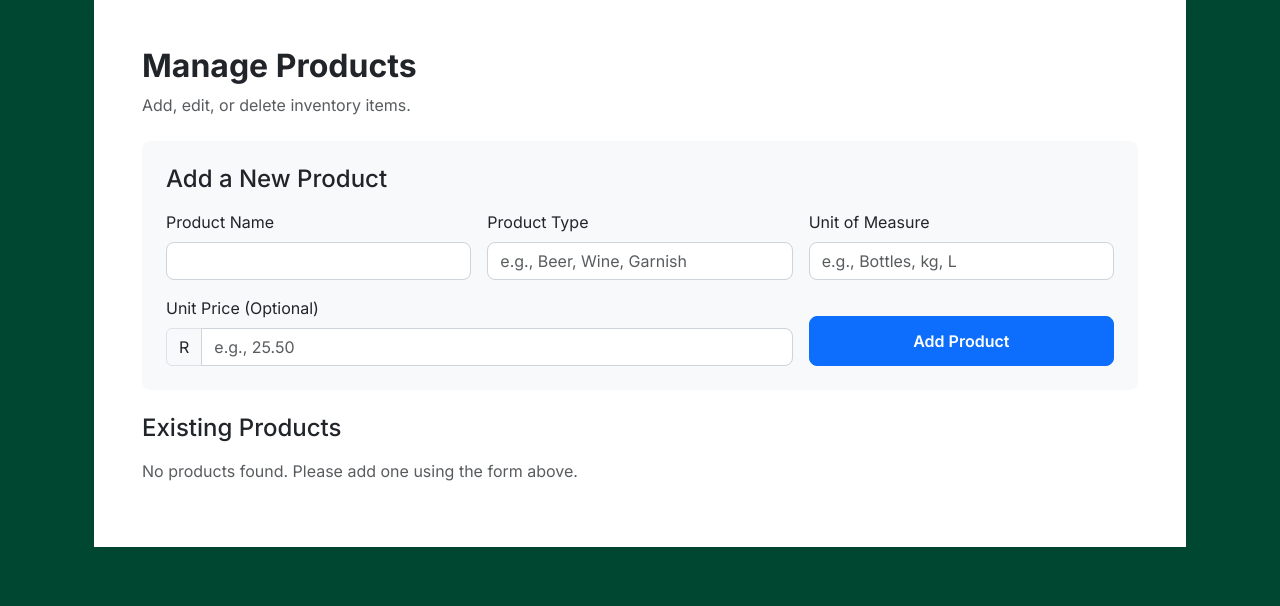
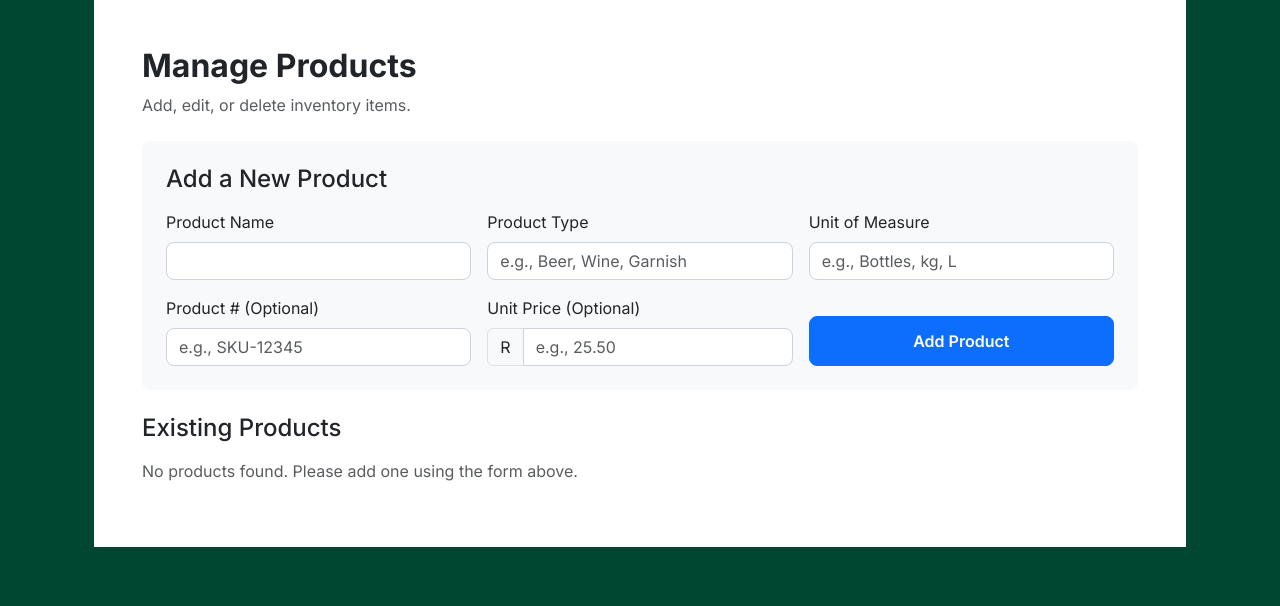
Before and after one commit to Tristan1903/GoatApp, a Flask app: page /products in a window 1280 px wide. Shown: the part 111-717 px from the top of the page. Run offline with Flask 3, Linux system fonts and the light colour scheme; a user stored in the database is signed in; data comes from the database, SQL or seed files in the repository; data that the repository does not hold is empty; some libraries are stand-ins or nearby versions.

Commit message:
Add files via upload

```diff
--- a/app.py
+++ b/app.py
@@ -765,6 +765,8 @@ class Product(db.Model):
     type = db.Column(db.String(50), nullable=False)
     unit_of_measure = db.Column(db.String(10), nullable=False)
     unit_price = db.Column(db.Float, nullable=True)
+    # NEW: Add product_number field
+    product_number = db.Column(db.String(50))
     counts = db.relationship('Count', backref='product', lazy=True, cascade="all, delete-orphan")
     locations = db.relationship('Location', secondary=product_location, back_populates='products', lazy='dynamic')
 
@@ -4105,8 +4107,13 @@ def products():
     if request.method == 'POST':
         name, p_type, unit = (request.form.get(k) for k in ['name', 'type', 'unit_of_measure'])
         unit_price = request.form.get('unit_price')
+        # NEW: Retrieve product_number from form
+        product_number = request.form.get('product_number')
+
         new_product = Product(name=name, type=p_type, unit_of_measure=unit,
-                              unit_price=float(unit_price) if unit_price else None)
+                              unit_price=float(unit_price) if unit_price else None,
+                              # NEW: Assign product_number
+                              product_number=product_number if product_number else None)
         db.session.add(new_product)
         db.session.commit()
         flash('Product added successfully!', 'success')
@@ -4125,6 +4132,9 @@ def edit_product(product_id):
         product.unit_of_measure = request.form['unit_of_measure']
         unit_price = request.form.get('unit_price')
         product.unit_price = float(unit_price) if unit_price else None
+        # NEW: Update product_number
+        product_number = request.form.get('product_number')
+        product.product_number = product_number if product_number else None
         db.session.commit()
         flash('Product updated successfully!', 'success')
         return redirect(url_for('products'))
--- a/templates/products.html
+++ b/templates/products.html
@@ -1,3 +1,5 @@
+<!-- START OF FILE products.html -->
+
 {% extends "base.html" %}
 
 {% block title %}Manage Products{% endblock %}
@@ -26,7 +28,12 @@
                             <label for="unit_of_measure" class="form-label">Unit of Measure</label>
                             <input type="text" id="unit_of_measure" name="unit_of_measure" class="form-control" required placeholder="e.g., Bottles, kg, L">
                         </div>
-                        <div class="col-md-8">
+                        {# NEW: Add Product Number input #}
+                        <div class="col-md-4">
+                            <label for="product_number" class="form-label">Product # (Optional)</label>
+                            <input type="text" id="product_number" name="product_number" class="form-control" placeholder="e.g., SKU-12345">
+                        </div>
+                        <div class="col-md-4">
                             <label for="unit_price" class="form-label">Unit Price (Optional)</label>
                             <div class="input-group">
                                 <span class="input-group-text">R</span>
@@ -49,6 +56,8 @@
                                 <th>Product Name</th>
                                 <th>Type</th>
                                 <th>Unit of Measure</th>
+                                {# NEW: Add table header for Product Number #}
+                                <th>Product #</th>
                                 <th>Unit Price</th>
                                 <th>Actions</th>
                             </tr>
@@ -59,6 +68,8 @@
                                 <td>{{ product.name }}</td>
                                 <td>{{ product.type }}</td>
                                 <td>{{ product.unit_of_measure }}</td>
+                                {# NEW: Display Product Number #}
+                                <td>{{ product.product_number if product.product_number is not none else 'N/A' }}</td>
                                 <td>R{{ "%.2f"|format(product.unit_price) if product.unit_price is not none else 'N/A' }}</td>
                                 <td>
                                     {# NEW: Set Stock button #}
```
Also changed, not shown: templates/edit_product.html (+8 -0 lines), vercel.json (added).
